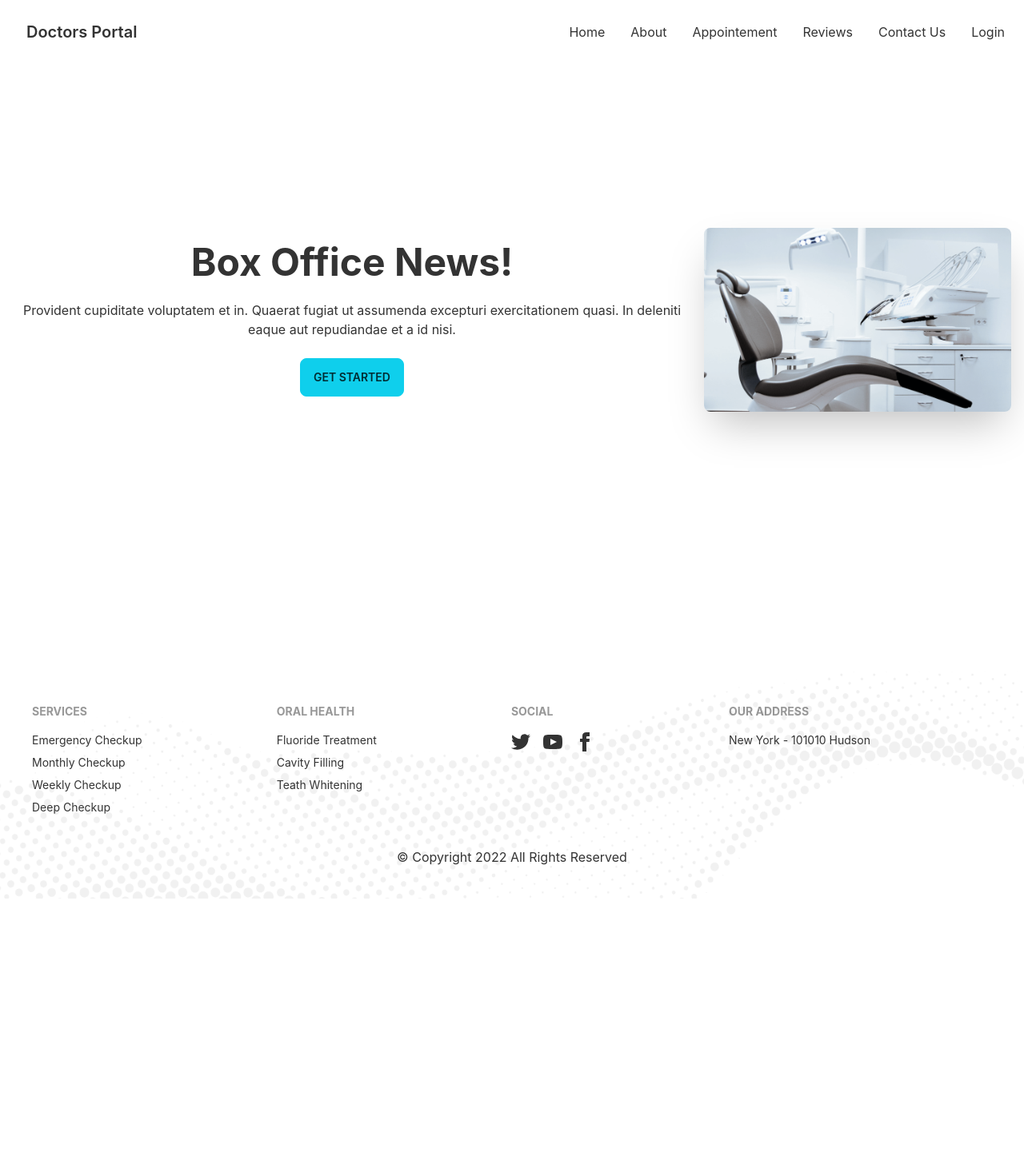
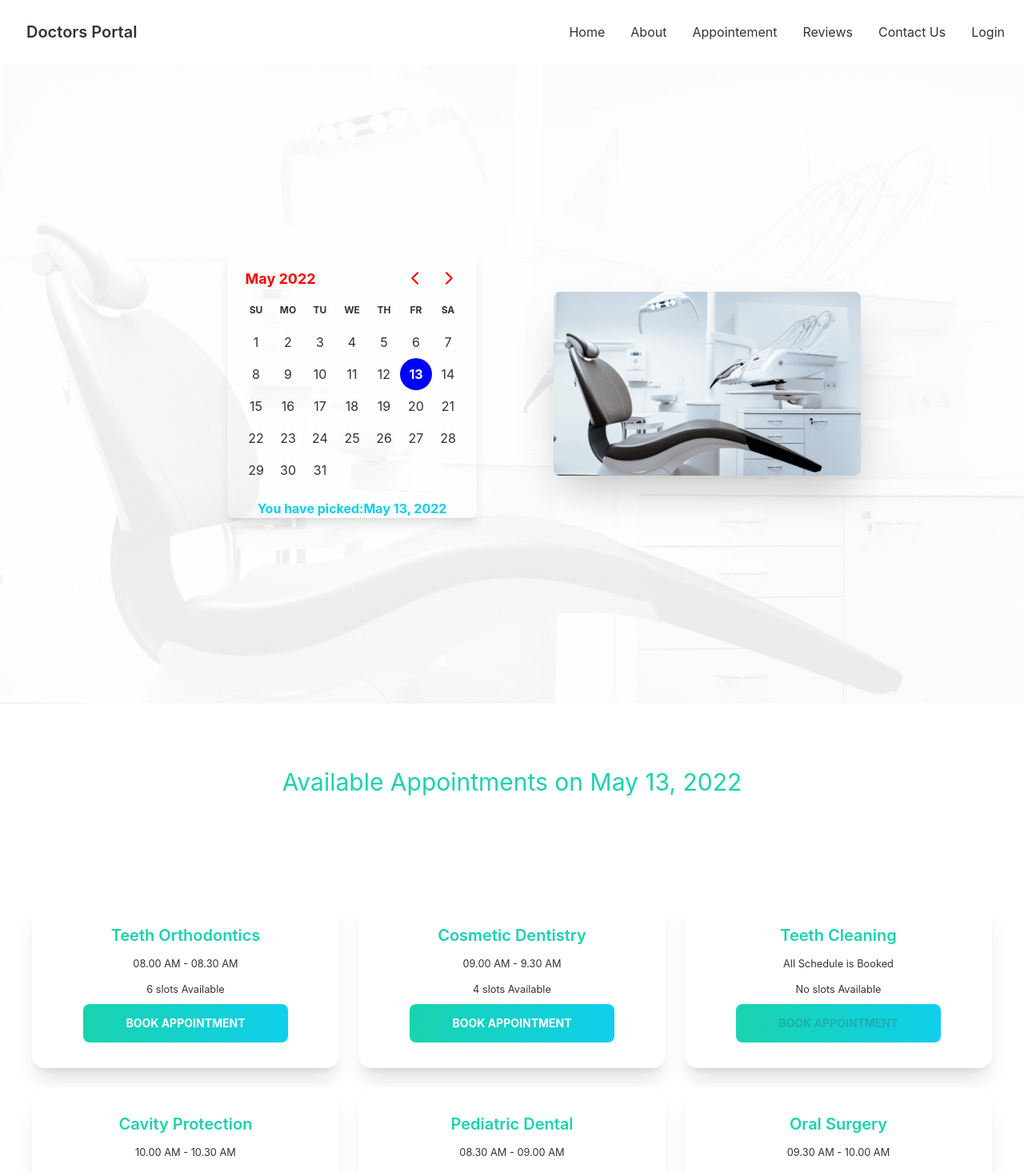
Before and after one commit to PrantaDas/doctors-portal-client, a React (Create React App) app: page /appointment in a window 1280 px wide. Shown: the top 1466 px of the page at 80% size. Before the commit the page ends 1124 px from the top, so only its background shows below. Built offline with nearby package versions, Linux system fonts and the light colour scheme.

Commit message:
appointment page updated

```diff
--- /dev/null
+++ b/public/services.json
@@ -0,0 +1,57 @@
+[
+    {
+      "_id": 1,
+      "name": "Teeth Orthodontics",
+      "slots": [
+        "08.00 AM - 08.30 AM",
+        "08.30 AM - 09.00 AM",
+        "09.00 AM - 9.30 AM",
+        "09.30 AM - 10.00 AM",
+        "10.00 AM - 10.30 AM",
+        "10.30 AM - 11.00 AM"
+      ]
+    },
+    {
+      "_id": 2,
+      "name": "Cosmetic Dentistry",
+      "slots": [
+        "09.00 AM - 9.30 AM",
+        "09.30 AM - 10.00 AM",
+        "10.00 AM - 10.30 AM",
+        "10.30 AM - 11.00 AM"
+      ]
+    },
+    {
+      "_id": 3,
+      "name": "Teeth Cleaning",
+      "slots": []
+    },
+    {
+      "_id": 4,
+      "name": "Cavity Protection",
+      "slots": [
+        "10.00 AM - 10.30 AM",
+        "10.30 AM - 11.00 AM"
+      ]
+    },
+    {
+      "_id": 5,
+      "name": "Pediatric Dental",
+      "slots": [
+        "08.30 AM - 09.00 AM",
+        "09.00 AM - 9.30 AM",
+        "09.30 AM - 10.00 AM",
+        "10.00 AM - 10.30 AM",
+        "10.30 AM - 11.00 AM"
+      ]
+    },
+    {
+      "_id": 6,
+      "name": "Oral Surgery",
+      "slots": [
+        "09.30 AM - 10.00 AM",
+        "10.00 AM - 10.30 AM",
+        "10.30 AM - 11.00 AM"
+      ]
+    }
+  ]
--- a/src/Pages/Appointment/Appointment.js
+++ b/src/Pages/Appointment/Appointment.js
@@ -1,11 +1,14 @@
-import React from 'react';
+import React, { useState } from 'react';
 import Footer from '../Footer/Footer';
 import AppointmentBanner from './AppointmentBanner';
+import AvailableAppointment from './AvailableAppointment';
 
 const Appointment = () => {
+    const [date, setDate] = useState(new Date());
     return (
         <div>
-            <AppointmentBanner></AppointmentBanner>
+            <AppointmentBanner date={date} setDate={setDate}></AppointmentBanner>
+            <AvailableAppointment date={date}></AvailableAppointment>
             <Footer></Footer>
         </div>
     );
--- a/src/Pages/Appointment/AppointmentBanner.js
+++ b/src/Pages/Appointment/AppointmentBanner.js
@@ -1,15 +1,25 @@
-import React from 'react';
-import chair from '../../assets/images/chair.png'
+import React, { useState } from 'react';
+import chair from '../../assets/images/chair.png';
+import { DayPicker } from 'react-day-picker';
+import 'react-day-picker/dist/style.css';
+import { format } from 'date-fns';
 
-const AppointmentBanner = () => {
+const AppointmentBanner = ({date,setDate}) => {
+
     return (
-        <div class="hero min-h-screen">
+        <div class="hero min-h-screen bg-banner bg-center bg-cover bg-no-repeat">
             <div class="hero-content flex-col lg:flex-row-reverse">
-                <img src={chair} class="max-w-sm rounded-lg shadow-2xl" alt=''/>
-                <div>
-                    <h1 class="text-5xl font-bold">Box Office News!</h1>
-                    <p class="py-6">Provident cupiditate voluptatem et in. Quaerat fugiat ut assumenda excepturi exercitationem quasi. In deleniti eaque aut repudiandae et a id nisi.</p>
-                    <button class="btn btn-primary">Get Started</button>
+                <img src={chair} class="max-w-sm rounded-lg shadow-2xl my-8" alt='' />
+                <div className='shadow-lg lg:mx-20 rounded-lg'>
+                    <DayPicker
+                        mode="single"
+                        selected={date}
+                        onSelect={setDate}
+                        styles={{
+                            caption:{color:'red'}
+                        }}
+                    />
+                    <p className='font-bold text-primary'>You have picked:{format(date,'PP')}</p>
                 </div>
             </div>
         </div>
--- /dev/null
+++ b/src/Pages/Appointment/AvailableAppointment.js
@@ -0,0 +1,32 @@
+import { format } from 'date-fns';
+import React, { useEffect, useState } from 'react';
+import BookingModal from './BookingModal';
+import Service from './Service';
+
+const AvailableAppointment = ({ date }) => {
+    const [services, setServices] = useState([])
+    const [treatment, setTreatment] = useState(null);
+
+    useEffect(() => {
+        fetch('services.json')
+            .then(res => res.json())
+            .then(data => {
+                console.log(data);
+                setServices(data);
+            })
+    }, [])
+    return (
+        <div className='my-20'>
+            <h3 className='text-3xl text-secondary mb-32'>Available Appointments on {format(date, 'PP')}</h3>
+
+            <div className='grid grid-cols-1 md:grid-cols-2 lg:grid-cols-3 gap-6 lg:px-10'>
+                {
+                    services.map(service => <Service key={service._id} service={service} setTreatment={setTreatment}></Service>)
+                }
+            </div>
+            {treatment && <BookingModal date={date} treatment={treatment} setTreatment={setTreatment}></BookingModal>}
+        </div>
+    );
+};
+
+export default AvailableAppointment;
--- /dev/null
+++ b/src/Pages/Appointment/BookingModal.js
@@ -0,0 +1,41 @@
+import { format } from 'date-fns';
+import React from 'react';
+
+const BookingModal = ({ treatment, date, setTreatment }) => {
+    const { name, slots } = treatment;
+
+    const handleBooking = (event) => {
+        event.preventDefault();
+        const slot = event.target.slot.value;
+        setTreatment(null);
+        console.log(slot);
+    }
+    return (
+        <div>
+            <input type="checkbox" id="booking-modal" class="modal-toggle" />
+            <div class="modal modal-bottom sm:modal-middle">
+                <div class="modal-box">
+                    <label for="booking-modal" class="btn btn-sm btn-circle absolute right-2 top-2">✕</label>
+                    <h3 class="font-bold text-lg text-secondary">{name}</h3>
+                    <div>
+                        <form onSubmit={handleBooking}>
+                            <input type="text" name='date' placeholder="Type here" value={format(date, 'PP')} disabled class="input input-bordered w-full max-w-xs my-2" />
+                            <select name='slot' class="select select-bordered w-full max-w-xs">
+                                <option disabled selected>Select Time</option>
+                                {
+                                    slots.map(slot => <option value={slot}>{slot}</option>)
+                                }
+                            </select>
+                            <input type="text" name='name' placeholder="Full Name" class="input input-bordered w-full max-w-xs my-2" />
+                            <input type="text" name='number' placeholder="Phone Number" class="input input-bordered w-full max-w-xs my-2" />
+                            <input type="email" name='email' placeholder="Email" class="input input-bordered w-full max-w-xs my-2" />
+                            <input type="submit" class="w-full max-w-xs my-2 btn " value="Submit" />
+                        </form>
+                    </div>
+                </div>
+            </div>
+        </div>
+    );
+};
+
+export default BookingModal;
--- /dev/null
+++ b/src/Pages/Appointment/Service.js
@@ -0,0 +1,27 @@
+import React from 'react';
+
+const Service = ({ service, setTreatment }) => {
+    const { name, slots } = service;
+    return (
+        <div class="card lg:max-w-lg bg-base-100 shadow-xl">
+            <div class="card-body items-center text-center">
+                <h2 class="card-title text-secondary">{name}</h2>
+                <p>{
+                    slots.length ? <small>{slots[0]}</small>
+                        : <small>All Schedule is Booked</small>
+                }</p>
+                <p>
+                    {
+                        slots.length ? <small>{slots.length} slots Available</small> :
+                            <small>No slots Available</small>
+                    }
+                </p>
+                <div class="card-actions">
+                    <label for="booking-modal" onClick={() => setTreatment(service)} disabled={slots.length === 0} class="btn btn-wide bg-gradient-to-r from-secondary to-primary border-none uppercase text-white font-bold">Book Appointment</label>
+                </div>
+            </div>
+        </div>
+    );
+};
+
+export default Service;
--- a/src/Pages/Shared/NavBar/NavBar.js
+++ b/src/Pages/Shared/NavBar/NavBar.js
@@ -12,7 +12,7 @@ const NavBar = () => {
         <li><Link to='/login '>Login</Link></li>
     </>
     return (
-        <div className="navbar bg-base-100 fixed top-0">
+        <div className="navbar bg-base-100">
             <div className="navbar">
                 <div className="dropdown">
                     <label tabindex="0" className="btn btn-ghost lg:hidden">
```
